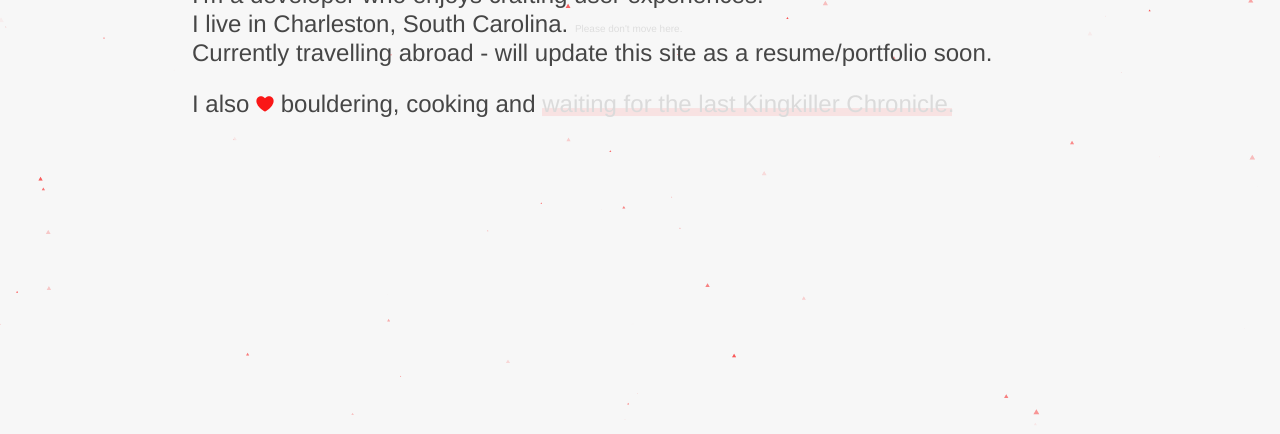
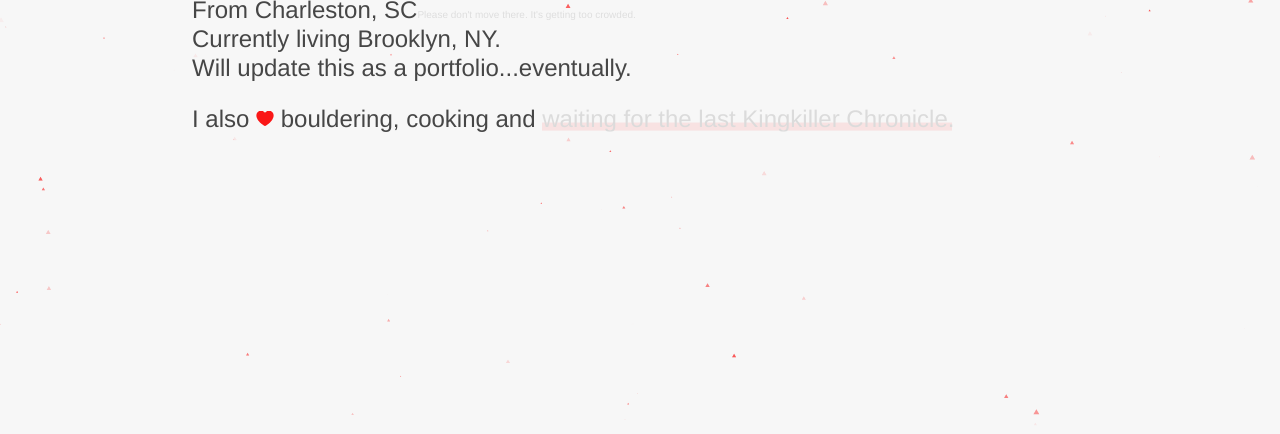
Before and after one commit to lapty/heyitscharles, a website: page index.html in a window 1280 px wide. Shown: the part 369-803 px from the top of the page. Drawn offline with nearby package versions, Linux system fonts and the light colour scheme; files that its build step writes are made by us from their sources; a web font is replaced by a local one.

Commit message:
Update package.json, change homepage text

```diff
--- a/index.html
+++ b/index.html
@@ -13,8 +13,9 @@
 			<h1>Hey, I'm Charles<span>.</span></h1>
 			<div class="descriptions">
 				<p>I'm a developer who enjoys crafting user experiences.</p>
-				<p>I live in Charleston, South Carolina. <span class="dont-move">Please don't move here.</span></p>
-				<p>Currently travelling abroad - will update this site as a resume/portfolio soon.</p>
+				<p>From Charleston, SC<span class="dont-move">Please don't move there. It's getting too crowded.</span></p>
+				<p>Currently living Brooklyn, NY.</p>
+				<p>Will update this as a portfolio...eventually.</p>
 				<p id="close-p">I also <img class="heart-icon" src="src/assets/images/heart.svg"> bouldering, cooking and <span class="phrases anim"></span></p>
 			</div>
 		</div>
--- a/src/js/main.js
+++ b/src/js/main.js
@@ -1,6 +1,14 @@
 jQuery(document).ready(function($) {
 
-    var phrases = ['waiting for the last Kingkiller Chronicle.', 'looking at food pics while hungry.', 'waiting for Mount and Blade 2.', 'reading spoilers on Wikipedia.'],
+    var phrases = [
+        'waiting for the last Kingkiller Chronicle.',
+        'looking at food pics while hungry.',
+        'waiting for Mount and Blade 2.',
+        'reading spoilers on Wikipedia.',
+        'watching Bon Appétit videos',
+        'not finishing any books I start'
+
+    ],
         $phrasesEl = $('.phrases.anim');
 
     function phraseSwap(phrases, $phrase) {
```
Also changed, not shown: package.json (+5 -5 lines), 1 other file.
